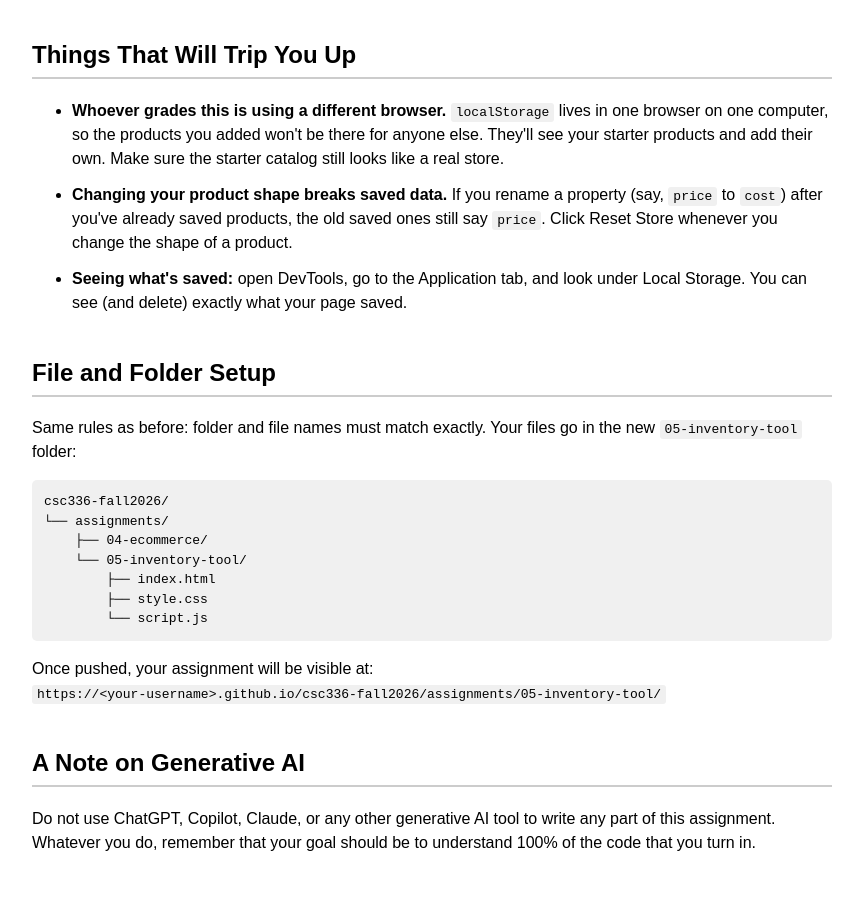
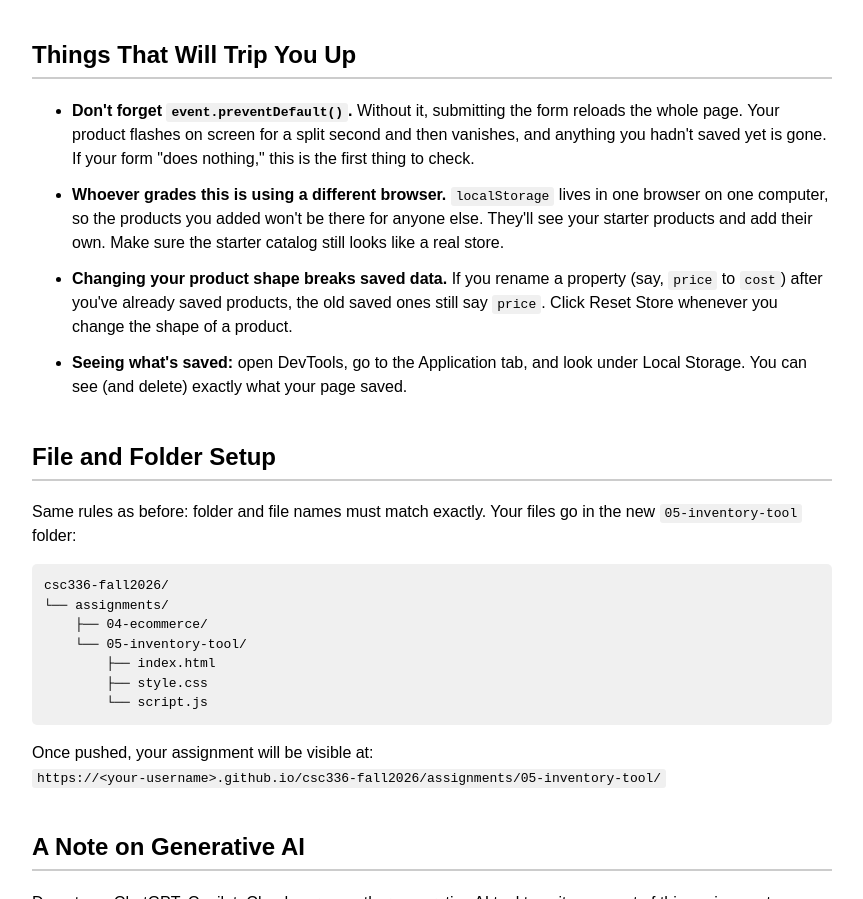
Before and after one commit to mtreanor/csc336-fall2026, a plain HTML site: page assignments/05-inventory-tool.html in a window 1280 px wide. Shown: the part 1468-2367 px from the top of the page, without its empty margins (208-1071 px from the left). Drawn offline with Linux system fonts and the light colour scheme.

Commit message:
added tip

```diff
--- a/assignments/05-inventory-tool.html
+++ b/assignments/05-inventory-tool.html
@@ -124,6 +124,11 @@
     <h2>Things That Will Trip You Up</h2>
     <ul>
         <li>
+            <strong>Don't forget <code>event.preventDefault()</code>.</strong> Without it, submitting the form
+            reloads the whole page. Your product flashes on screen for a split second and then vanishes, and
+            anything you hadn't saved yet is gone. If your form "does nothing," this is the first thing to check.
+        </li>
+        <li>
             <strong>Whoever grades this is using a different browser.</strong> <code>localStorage</code> lives
             in one browser on one computer, so the products you added won't be there for anyone else. They'll
             see your starter products and add their own. Make sure the starter catalog still looks like a
```
